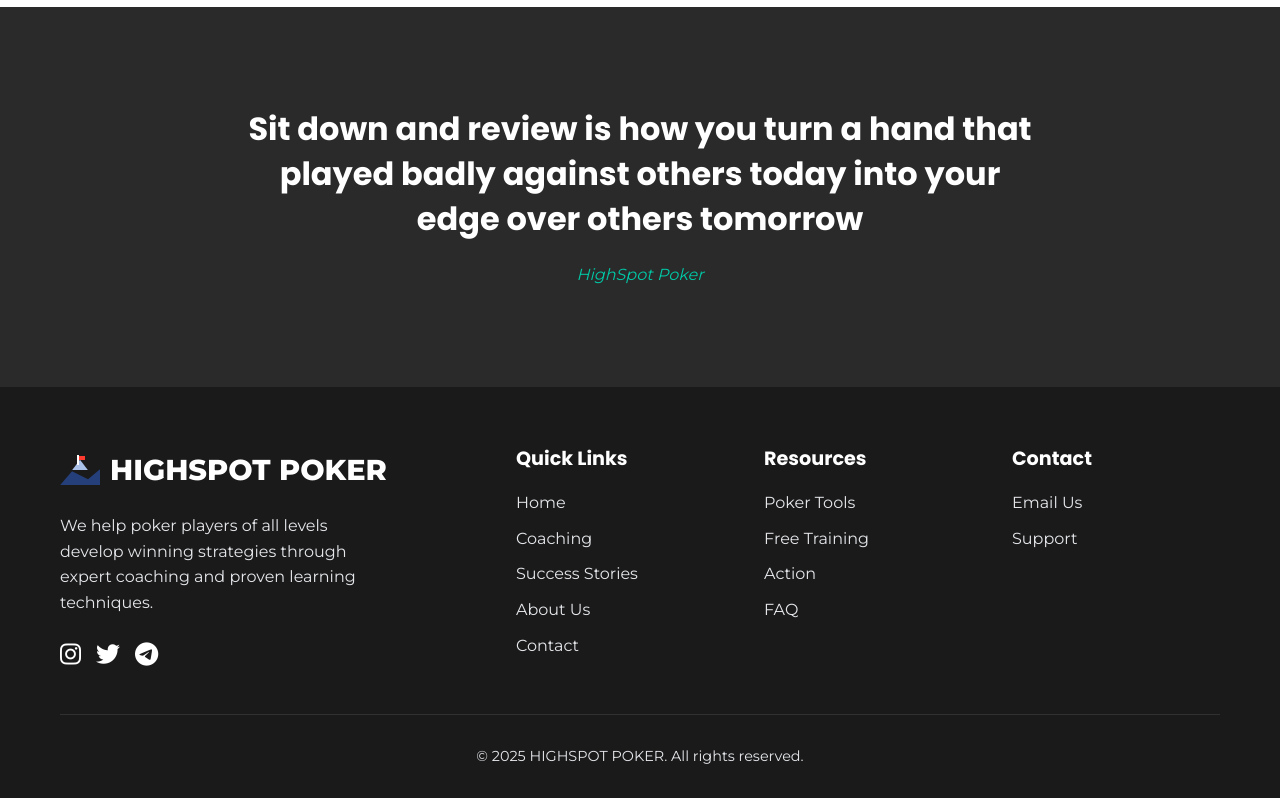
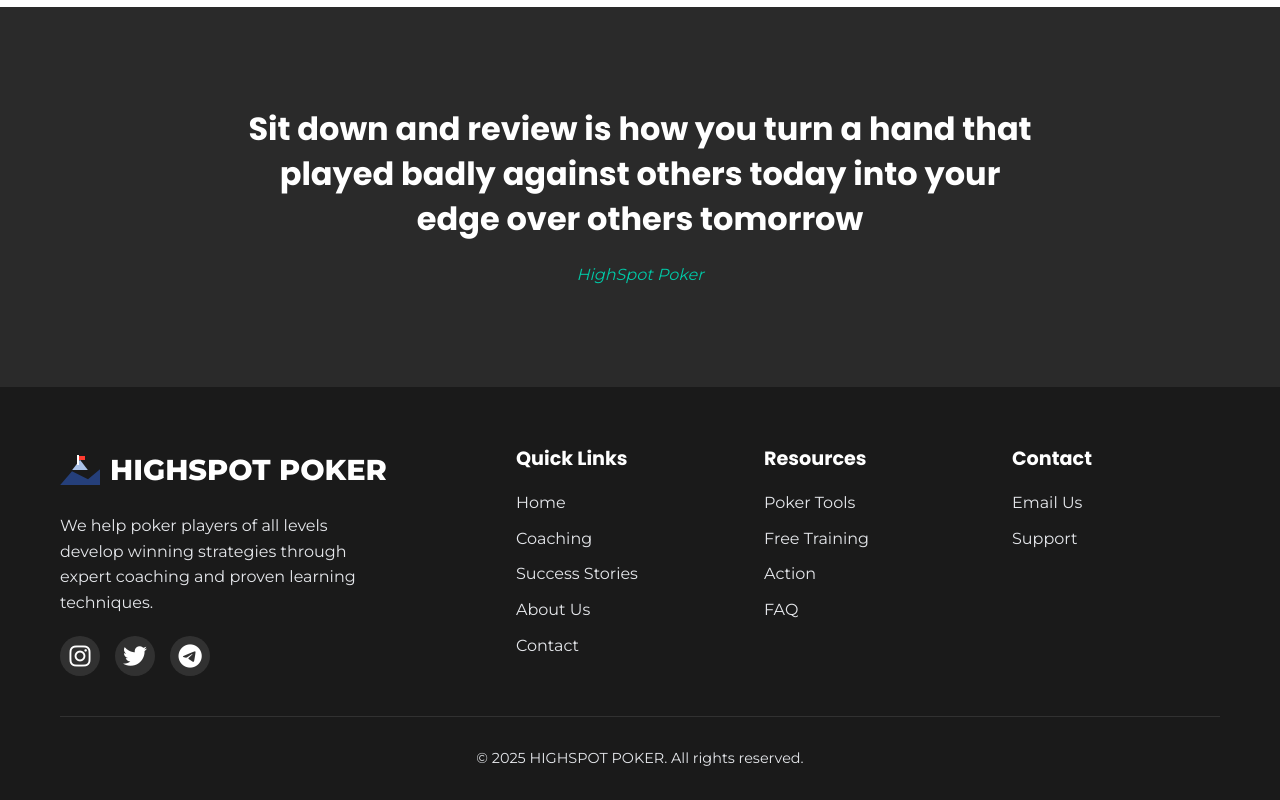
Before and after one commit to rabbtinhat/highspot, a plain HTML site: page index.html in a window 1280 px wide. Shown: the part 6432-7232 px from the top of the page. Drawn offline with Linux system fonts and the light colour scheme.

Commit message:
Add files via upload

```diff
--- a/css/components/footer.css
+++ b/css/components/footer.css
@@ -32,14 +32,34 @@
     gap: 15px;
 }
 
-.footer-social a {
+.footer-social .social-icon {
     color: var(--white);
     font-size: 1.5rem;
     transition: color 0.3s;
+    width: 40px;
+    height: 40px;
+    border-radius: 50%;
+    display: flex;
+    align-items: center;
+    justify-content: center;
+    background-color: rgba(255, 255, 255, 0.1);
 }
 
-.footer-social a:hover {
+.footer-social .social-icon:hover {
     color: var(--primary);
+    background-color: rgba(255, 255, 255, 0.2);
+}
+
+.footer-social .instagram:hover {
+    color: #E1306C;
+}
+
+.footer-social .twitter:hover {
+    color: #1DA1F2;
+}
+
+.footer-social .telegram:hover {
+    color: #0088cc;
 }
 
 .footer-heading {
```
